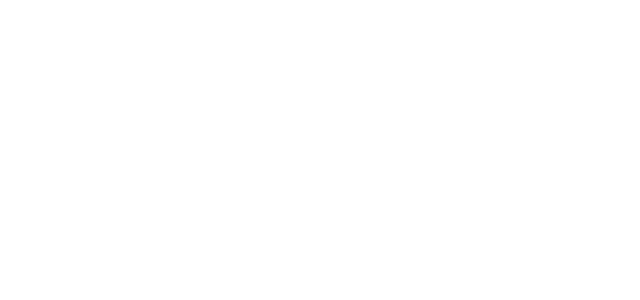
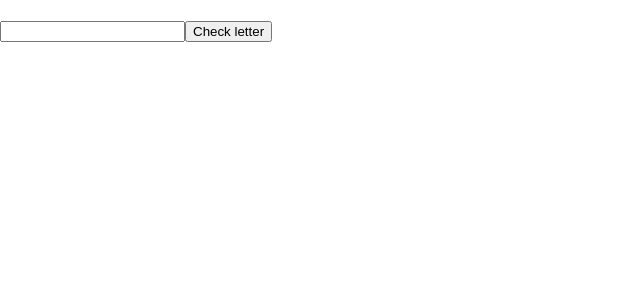
Before and after one commit to javainius/Hangman, a React (Create React App) app in the folder hangman-front/: page / in a window 1280 px wide. Shown: the top 300 px of the page, without its empty margins (0-640 px from the left). Built offline with nearby package versions, Linux system fonts and the light colour scheme.

Commit message:
fixed parsing issue and implementing an input

```diff
--- a/hangman-front/src/App.tsx
+++ b/hangman-front/src/App.tsx
@@ -1,28 +1,38 @@
-import React, { useState } from 'react';
+import React, { useState, useEffect } from 'react';
 import './App.css';
-import HangMan from  './gameComponents/HangMan';
 import axios from 'axios';
-import { Console } from 'console';
-
 
 function App() {
 
-  function wordInitial() {
-    var word;
-    axios.get('http://localhost:3000')
-    .then(res => {
-      console.log(res.data.hiddenWord);
-      word =  res.data.hiddenWord;
-    })
-    return word;
+  useEffect(() => {
+        axios.get('http://localhost:3000')
+        .then(res => {
+          setState(res.data)
+        })
+		// fetch("http://localhost:3000")
+		// 	.then((response) => response.json())
+		// 	.then((data) => {
+		// 		setWord(data.hiddenWord) // new
+		// 	})
+  }, [])
+
+  const [state, setState] = useState({
+    hiddenWord: "",
+    wordId: null,
+    numberOfWrongLetters: null,
+    isGameStillGoing: true,
+    playerStatus: ""
+  });
+
+  function sendGuessing(){
+
   }
-
-  // setWord(newWord => newWord = wordObj.word);
-  const [word, setWord] = useState(() => wordInitial());
 
   return (
     <div className="App">
-      {word}
+      {state.hiddenWord}<br/>
+      <input type="text" id="letter" name="letterField"></input>
+      <button onClick={sendGuessing}>Check letter</button>
     </div>
   );
 }
--- a/hangman-front/src/gameComponents/HangMan.css
+++ /dev/null
@@ -1,5 +0,0 @@
-.hangMan{
-    margin-top: 20%;
-    height: 50%;
-    text-align: center;
-}
```
Also changed, not shown: hangman-front/src/gameComponents/HangMan.tsx (deleted, +0 -12 lines), 2 other files (tests, documents, lock files or other folders).
